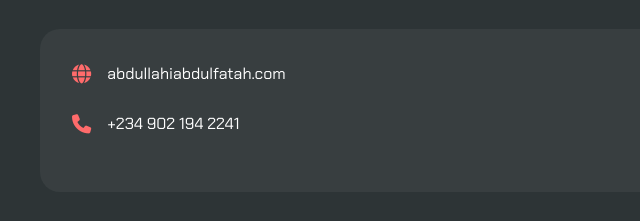
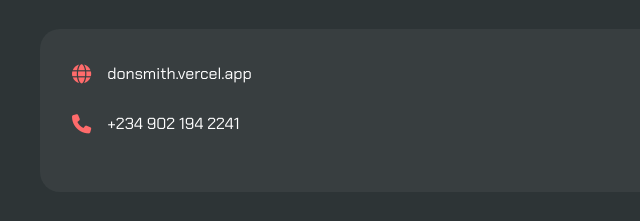
Before and after one commit to don-smith247/donsmith, a plain HTML site: page index.html in a window 1280 px wide. Shown: the part 433-654 px from the top of the page, 0-640 px from the left. Drawn offline with nearby package versions, Linux system fonts and the light colour scheme; a web font is replaced by a local one.

Commit message:
add link

```diff
--- a/index.html
+++ b/index.html
@@ -22,9 +22,9 @@
                 </p>
 
                 <div class="contact-info">
-                    <a href="https://abdullahiabdulfatah.com" class="contact-item" target="_blank">
+                    <a href="https://donsmith.vercel.app/" class="contact-item" target="_blank">
                         <i class="fas fa-globe"></i>
-                        <span>abdullahiabdulfatah.com</span>
+                        <span>donsmith.vercel.app</span>
                     </a>
                     <a href="tel:+2349021942241" class="contact-item">
                         <i class="fas fa-phone"></i>
```
